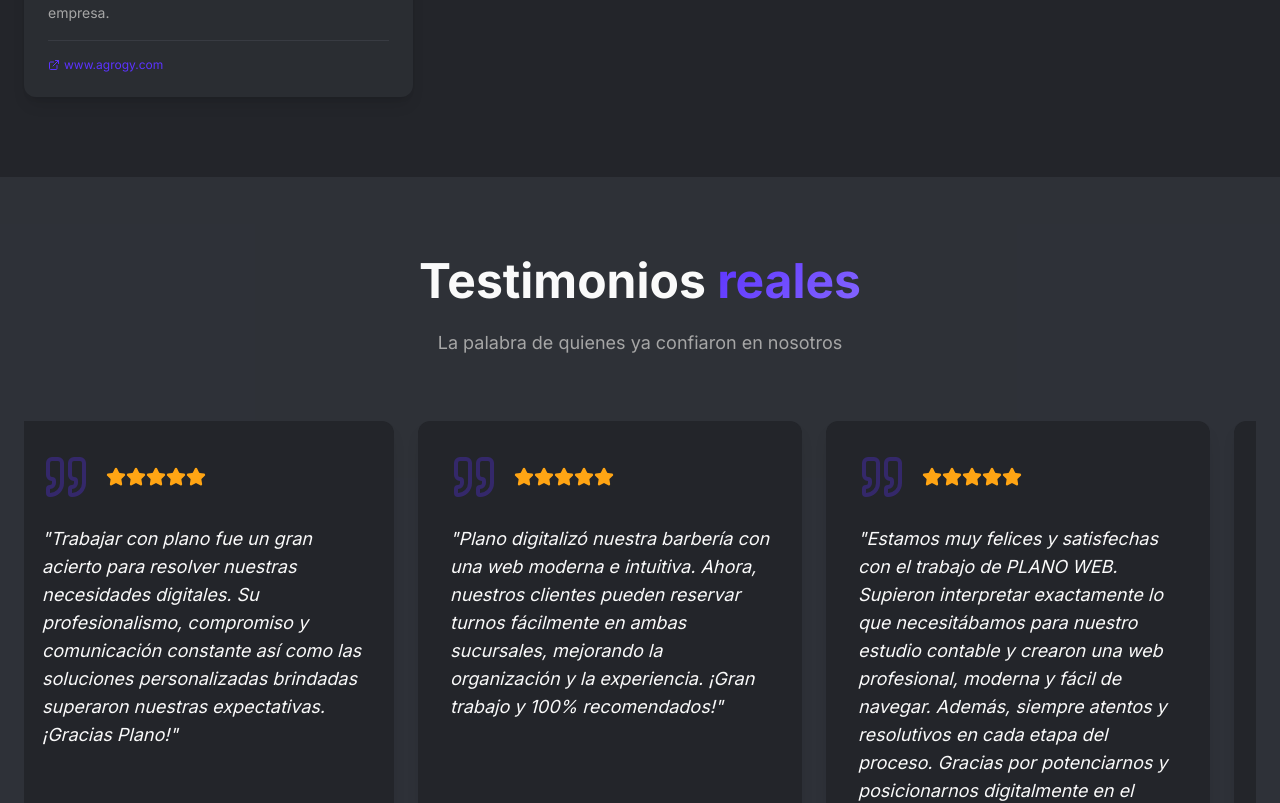
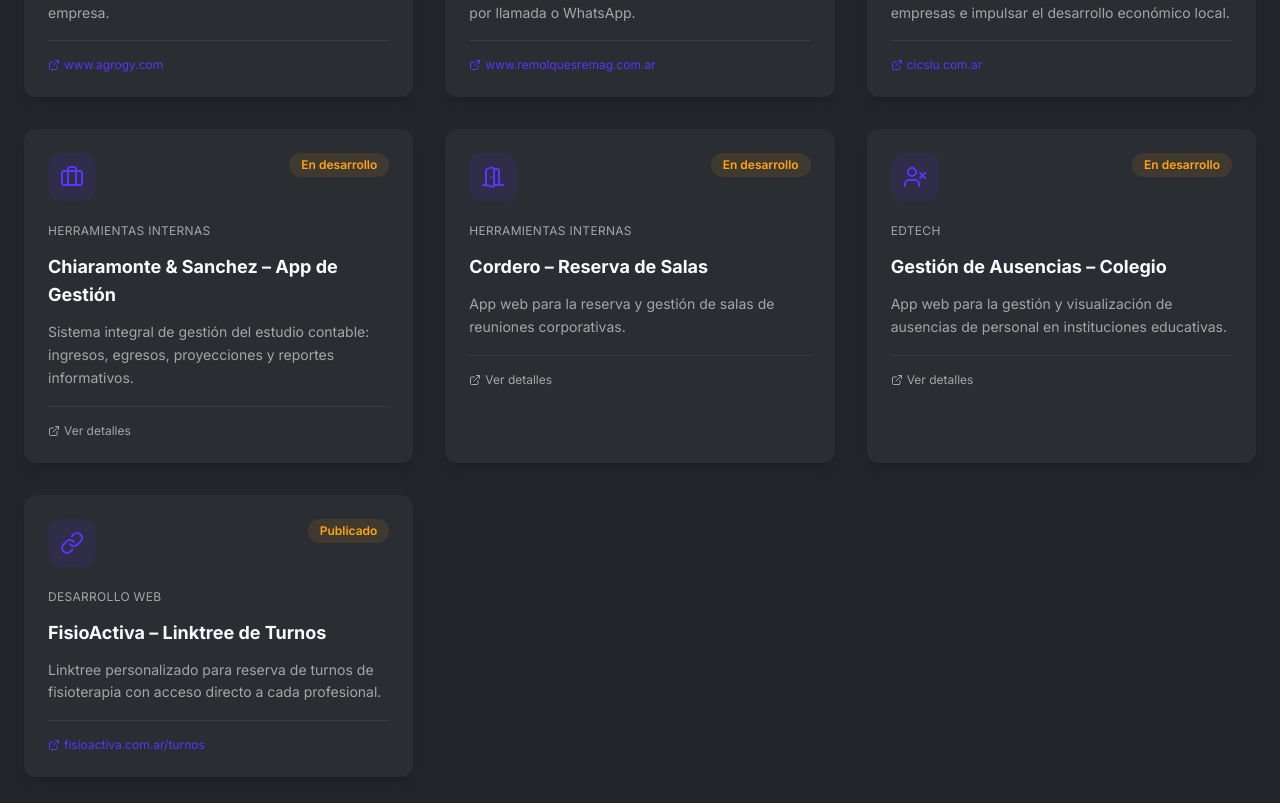
Before and after one commit to NachoQu/plano-ignite-digital, a React (Vite) app: page / in a window 1280 px wide. Shown: the part 3841-4644 px from the top of the page. Built offline with nearby package versions, Linux system fonts and the light colour scheme; no server answers; the database is empty.

Commit message:
Agregar proyectos y traducciones
Co-authored-by: NachoQu <133719244+NachoQu@users.noreply.github.com>

```diff
--- a/src/components/Projects.tsx
+++ b/src/components/Projects.tsx
@@ -1,6 +1,6 @@
 import { useState } from "react";
 import { Card, CardContent } from "@/components/ui/card";
-import { Globe, ShoppingCart, BarChart3, Calendar, GraduationCap, Package, ExternalLink, Building2, Palette, Scissors, Key, Zap, School, Store, Calculator } from "lucide-react";
+import { Globe, ShoppingCart, BarChart3, Calendar, GraduationCap, Package, ExternalLink, Building2, Palette, Scissors, Key, Zap, School, Store, Calculator, Truck, Landmark, Briefcase, DoorOpen, UserX, Link } from "lucide-react";
 import { ScrollAnimationWrapper } from "@/components/ScrollAnimationWrapper";
 import { useTranslation } from "react-i18next";
 
@@ -87,6 +87,51 @@ const Projects = () => {
       category: t('projects.filters.web'),
       status: t('projects.status.published'),
       link: "https://www.agrogy.com"
+    },
+    {
+      icon: Truck,
+      title: t('projects.items.remag.title'),
+      description: t('projects.items.remag.description'),
+      category: t('projects.filters.web'),
+      status: t('projects.status.published'),
+      link: "https://www.remolquesremag.com.ar"
+    },
+    {
+      icon: Landmark,
+      title: t('projects.items.cicslu.title'),
+      description: t('projects.items.cicslu.description'),
+      category: t('projects.filters.web'),
+      status: t('projects.status.published'),
+      link: "https://cicslu.com.ar"
+    },
+    {
+      icon: Briefcase,
+      title: t('projects.items.chiaramonteApp.title'),
+      description: t('projects.items.chiaramonteApp.description'),
+      category: t('projects.filters.tools'),
+      status: t('projects.status.inDevelopment')
+    },
+    {
+      icon: DoorOpen,
+      title: t('projects.items.cordero.title'),
+      description: t('projects.items.cordero.description'),
+      category: t('projects.filters.tools'),
+      status: t('projects.status.inDevelopment')
+    },
+    {
+      icon: UserX,
+      title: t('projects.items.ausencias.title'),
+      description: t('projects.items.ausencias.description'),
+      category: t('projects.filters.edtech'),
+      status: t('projects.status.inDevelopment')
+    },
+    {
+      icon: Link,
+      title: t('projects.items.fisioactiva.title'),
+      description: t('projects.items.fisioactiva.description'),
+      category: t('projects.filters.web'),
+      status: t('projects.status.published'),
+      link: "https://fisioactiva.com.ar/turnos"
     }
   ];
 
--- a/src/locales/en/translation.json
+++ b/src/locales/en/translation.json
@@ -160,7 +160,8 @@
       "published": "Published",
       "operational": "Operational",
       "implemented": "Implemented",
-      "active": "80% active use"
+      "active": "80% active use",
+      "inDevelopment": "In development"
     }
   },
   "testimonials": {
--- a/src/locales/es/translation.json
+++ b/src/locales/es/translation.json
@@ -160,7 +160,8 @@
       "published": "Publicado",
       "operational": "Operativo",
       "implemented": "Implementado",
-      "active": "80% de uso activo"
+      "active": "80% de uso activo",
+      "inDevelopment": "En desarrollo"
     }
   },
   "testimonials": {
```
